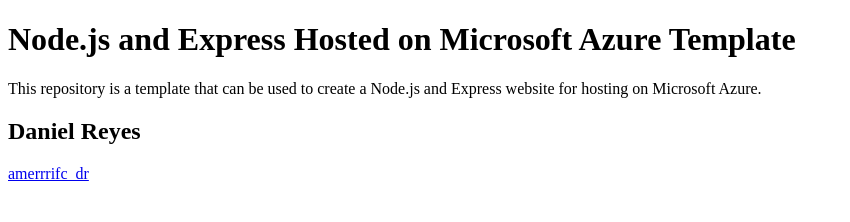
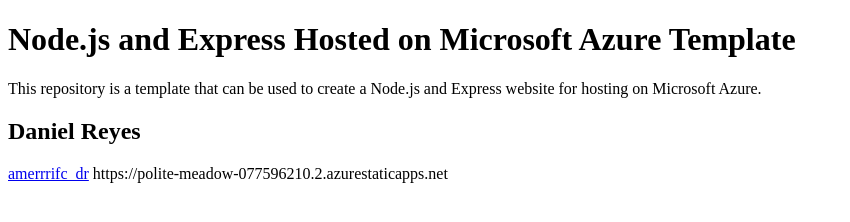
Before and after one commit to smily000/amzeriffic, a website: page client/index.html in a window 1280 px wide. Shown: the whole page, without its empty margins (0-850 px from the left). Drawn offline with Linux system fonts and the light colour scheme.

Commit message:
Update index.html

```diff
--- a/client/index.html
+++ b/client/index.html
@@ -9,5 +9,6 @@
 	Azure.</p>
 	<h2>Daniel Reyes</h2>
 	<a href="https://polite-meadow-077596210.2.azurestaticapps.net">amerrrifc_dr</a>
+	https://polite-meadow-077596210.2.azurestaticapps.net
 </body>
 </html>
```
